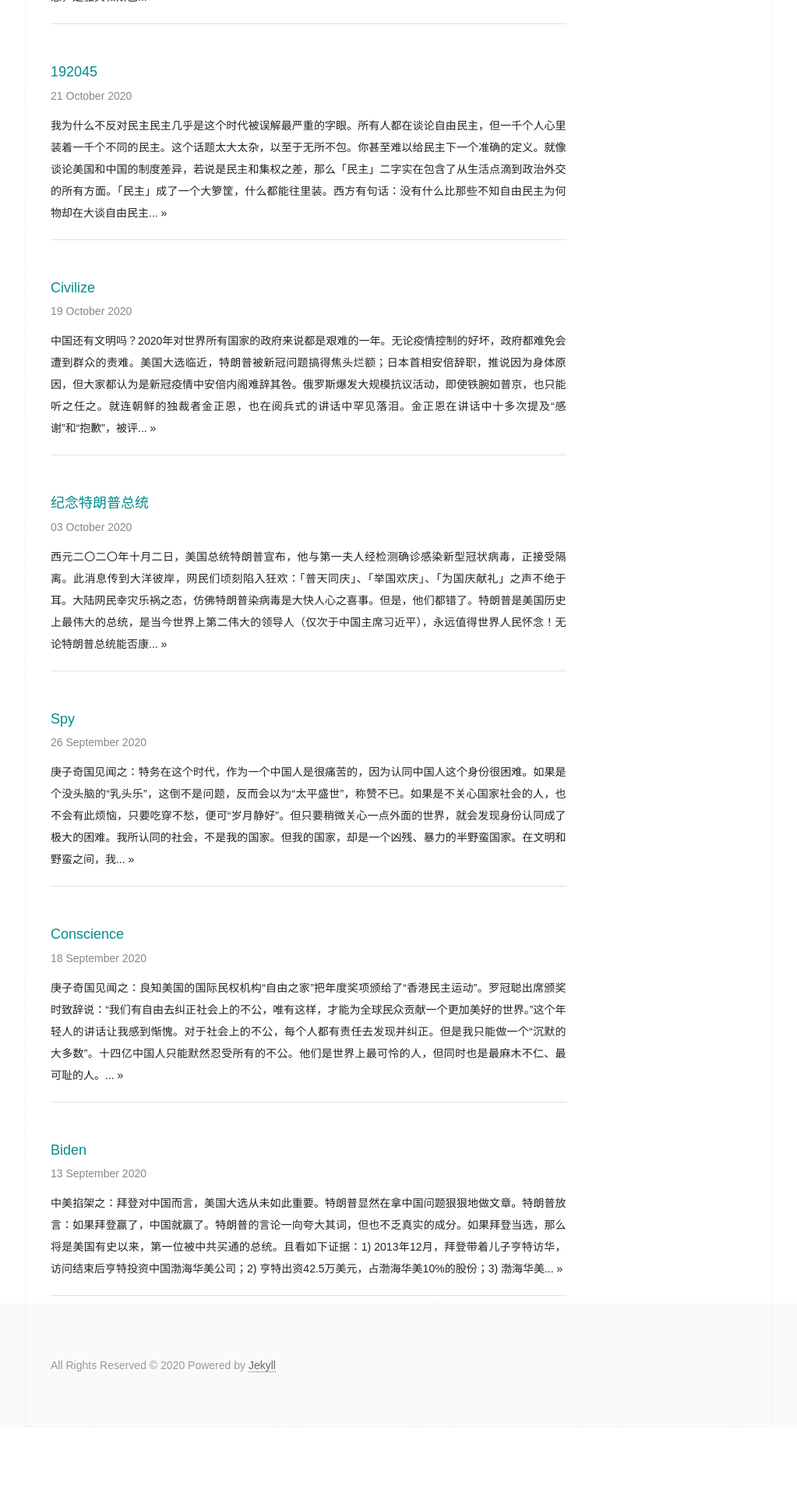
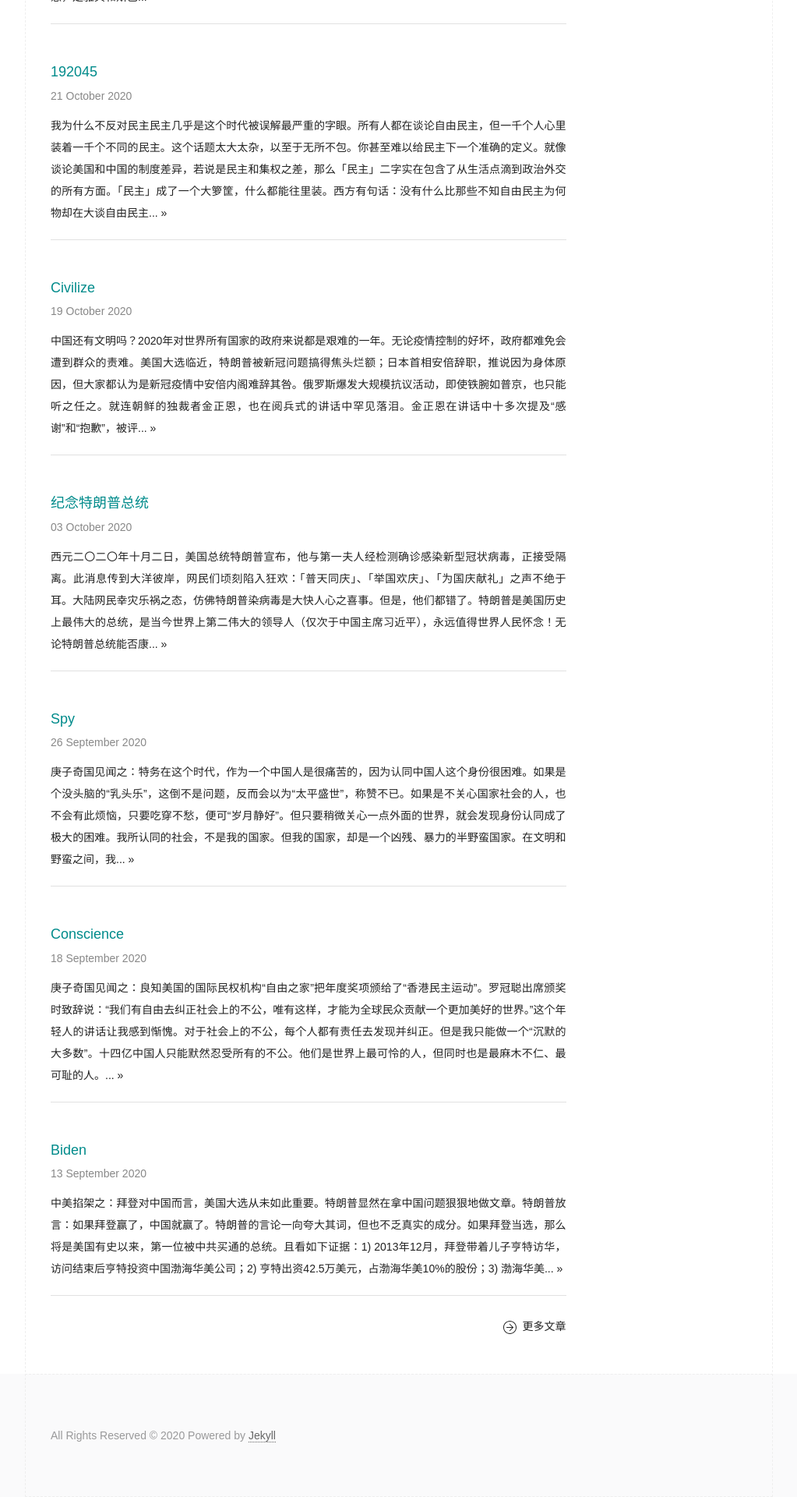
Before and after one commit to zyooung/blog, a Jekyll site: the page built from index.html, in a window 1280 px wide. Shown: the part 1140-3060 px from the top of the page at 78% size, without its empty margins (128-1151 px from the left). Built offline with Jekyll 4.4.1, drawn with Linux system fonts in a browser that asks for light colours; before the commit the page ends 2970 px from its top, so only the background shows below that.

Commit message:
Fix bottom padding

```diff
--- a/_sass/_base.scss
+++ b/_sass/_base.scss
@@ -42,7 +42,8 @@
   width: 100%;
   max-width: 960px;
   margin: 0 auto;
-  padding: 10px 10px;
+  // padding: 10px 10px;
+  padding: 64px 32px;
   box-sizing: border-box;
   /* for test only */
   border: 1px dashed #eeeeee;
--- a/_sass/_layout.scss
+++ b/_sass/_layout.scss
@@ -14,7 +14,7 @@
     min-height:100%;
     box-sizing: border-box;
     height:auto;
-    padding-bottom: 50px; /* >= height of footer e.g. 140px */
+    padding-bottom: 140px; /* >= height of footer e.g. 140px */
     text-align: justify;
     line-height: 2em;
 }
```
